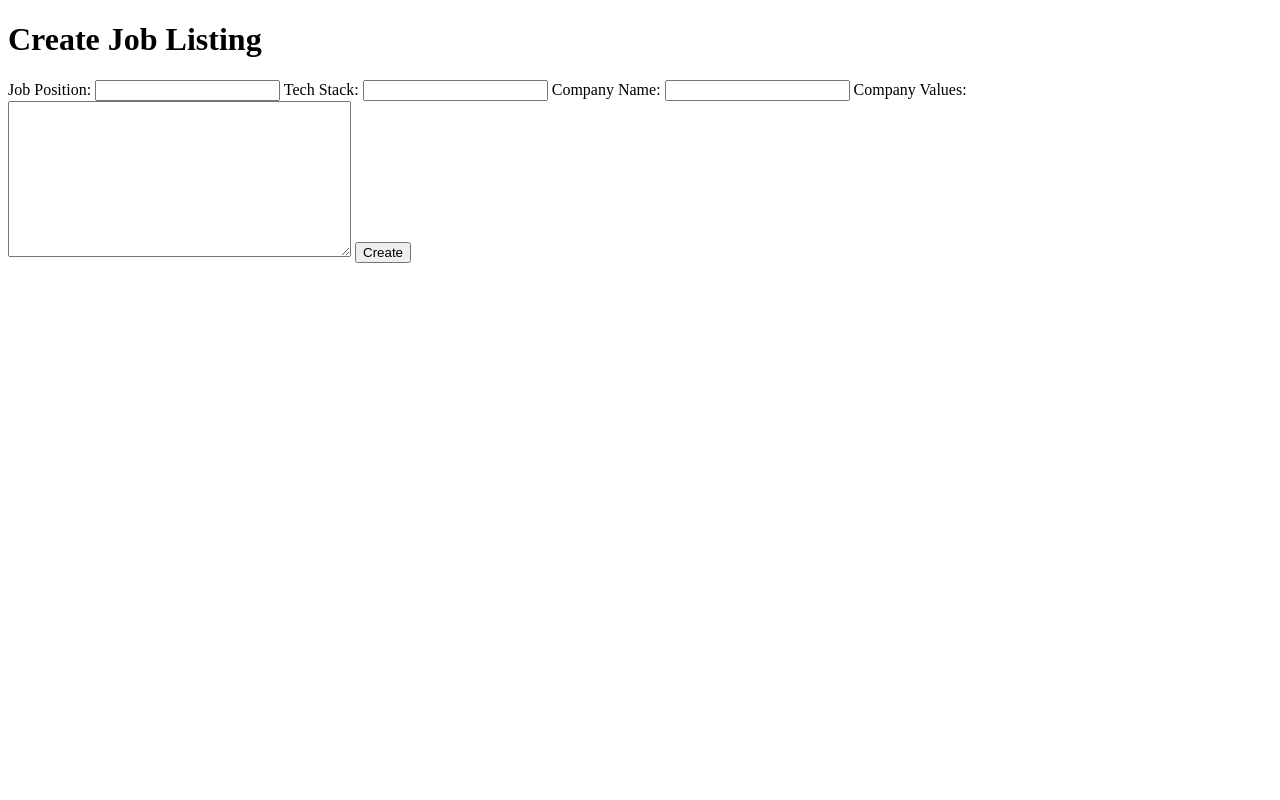
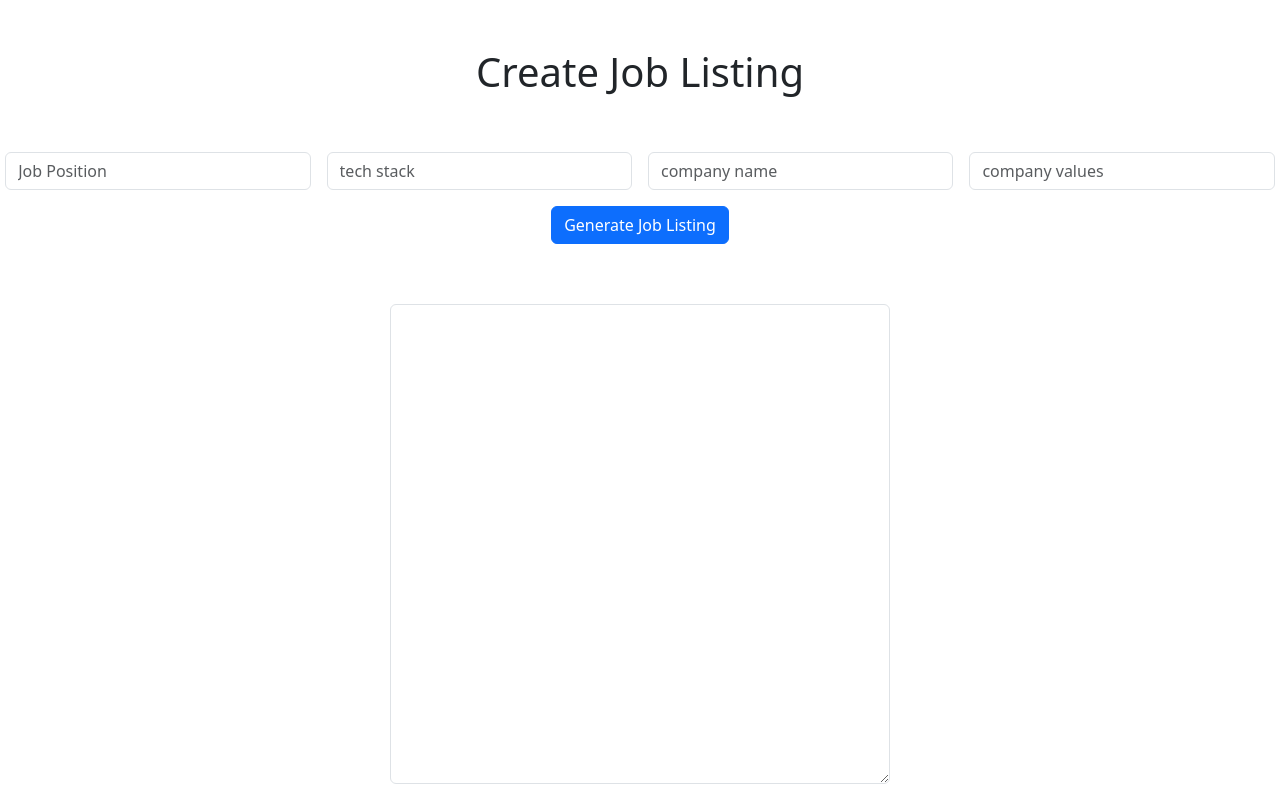
Before and after one commit to pedromussi0/JobListingGenerator, a Django app: page /create/ in a window 1280 px wide. Run offline with Django 4.2, Linux system fonts and the light colour scheme.

Commit message:
updating styles

```diff
--- a/App/langchain_integration.py
+++ b/App/langchain_integration.py
@@ -16,9 +16,9 @@ llm = OpenAI(temperature=0.9)
 def generate_job_listing(job_position, tech_stack, company_name, company_values):
     prompt = PromptTemplate(
         input_variables=["job_position", "company_name", "tech_stack", "company_values"],
-        template="You are an expert job listing creator.Generate a job listing (USING HTML CODE) for a {job_position} at {company_name} "
-                 "using {tech_stack}"
-                 " and following company values: {company_values}."
+        template="You are an expert job listing creator.Generate a job listing for a {job_position}"
+                 " at {company_name} using {tech_stack} and following company values: {company_values}."
+
     )
     formatted_prompt = prompt.format(
         job_position=job_position,
--- /dev/null
+++ b/App/static/App/style.css
@@ -0,0 +1,33 @@
+
+
+.row-wrapper {
+    display: flex;
+    flex-direction: row;
+    justify-content: center;
+    margin-top: 3rem;
+}
+
+.custom-width {
+  max-width: 500px; /* Set your desired maximum width */
+  width: 100%; /* Ensure the textarea expands to fill the available width */
+  resize: horizontal; /* Optional: Allow horizontal resizing */
+}
+
+.text-area-wrapper{
+    display: flex;
+    justify-content: center;
+    margin-top: 60px;
+    height: 30rem;
+}
+
+.title{
+    display: flex;
+    flex-direction: row;
+    justify-content: center;
+    margin-top: 3rem;
+}
+
+.btn-wrapper {
+    display: flex;
+    justify-content: center;
+}
--- a/App/templates/App/create.html
+++ b/App/templates/App/create.html
@@ -1,21 +1,56 @@
+{% load static %}
 <!DOCTYPE html>
 <html>
 <head>
-    <title>Create Job Listing</title>
+    <!-- STATIC CSS -->
+    <link rel="stylesheet" href="{% static 'App/style.css' %}">
+    <!-- BOOTSTRAP -->
+    <link href="https://cdn.jsdelivr.net/npm/bootstrap@5.3.0-alpha3/dist/css/bootstrap.min.css" rel="stylesheet" integrity="sha384-KK94CHFLLe+nY2dmCWGMq91rCGa5gtU4mk92HdvYe+M/SXH301p5ILy+dN9+nJOZ" crossorigin="anonymous">
+    <title>Job Listing Generator</title>
 </head>
 <body>
-    <h1>Create Job Listing</h1>
-    <form method="POST">
+
+    <div class="title">
+        <h1>Create Job Listing</h1>
+    </div>
+
+
+    <form method="POST" action="{% url 'create_job_listing' %}">
         {% csrf_token %}
-        {{ form.job_position.label_tag }}
-        {{ form.job_position }}
-        {{ form.tech_stack.label_tag }}
-        {{ form.tech_stack }}
-        {{ form.company_name.label_tag }}
-        {{ form.company_name }}
-        {{ form.company_values.label_tag }}
-        {{ form.company_values }}
-        <button type="submit">Create</button>
+        <!-- Include your input fields for job_position, tech_stack, company_name, company_values here -->
+        <div class="row-wrapper">
+            <div class="row g-3">
+                <div class="col-sm">
+                    <input type="text" class="form-control" name="job_position" placeholder="Job Position" aria-label="Job Position">
+                </div>
+                <div class="col-sm">
+                    <input type="text" class="form-control" name="tech_stack" placeholder="tech stack" aria-label="tech_stack">
+                </div>
+                <div class="col-sm">
+                    <input type="text" class="form-control" name="company_name" placeholder="company name" aria-label="company_name">
+                </div>
+                <div class="col-sm">
+                    <input type="text" class="form-control" name="company_values" placeholder="company values" aria-label="company_values">
+                </div>
+                <div class="col-12 btn-wrapper"> <!-- Use col-sm-auto to make the button take the necessary width -->
+                    <button type="submit" class="btn btn-primary">Generate Job Listing</button>
+                </div>
+            </div>
+        </div>
     </form>
+
+    <div class="text-area-wrapper">
+        <textarea class="form-control job-listing-textarea custom-width" id="job_listing" rows="3">
+            {% if job_listing %}
+                {{ job_listing }}
+            {% endif %}
+        </textarea>
+    </div>
+
+
+
+    <!-- BOOTSTRAP 5 JS -->
+    <script src="https://cdn.jsdelivr.net/npm/bootstrap@5.3.0-alpha3/dist/js/bootstrap.bundle.min.js" integrity="sha384-ENjdO4Dr2bkBIFxQpeoTz1HIcje39Wm4jDKdf19U8gI4ddQ3GYNS7NTKfAdVQSZe" crossorigin="anonymous"></script>
+
 </body>
 </html>
--- a/App/views.py
+++ b/App/views.py
@@ -20,7 +20,7 @@ def create_job_listing(request):
                 company_values=company_values
             )
 
-            return render(request, 'App/result.html', {'job_listing': job_listing})
+            return render(request, 'App/create.html', {'job_listing': job_listing})
     else:
         form = JobListingForm()
 
--- a/JobListingsProject/settings.py
+++ b/JobListingsProject/settings.py
@@ -9,7 +9,7 @@ https://docs.djangoproject.com/en/4.2/topics/settings/
 For the full list of settings and their values, see
 https://docs.djangoproject.com/en/4.2/ref/settings/
 """
-
+import os
 from pathlib import Path
 
 # Build paths inside the project like this: BASE_DIR / 'subdir'.
@@ -117,6 +117,8 @@ USE_TZ = True
 # Static files (CSS, JavaScript, Images)
 # https://docs.djangoproject.com/en/4.2/howto/static-files/
 
+STATICFILES_DIRS = [os.path.join(BASE_DIR, 'App', 'static')]
+
 STATIC_URL = 'static/'
 
 # Default primary key field type
--- a/JobListingsProject/urls.py
+++ b/JobListingsProject/urls.py
@@ -20,5 +20,5 @@ from App import views
 
 urlpatterns = [
     path('admin/', admin.site.urls),
-    path('create/', views.create_job_listing, name='create'),
+    path('create/', views.create_job_listing, name='create_job_listing'),
 ]
```
